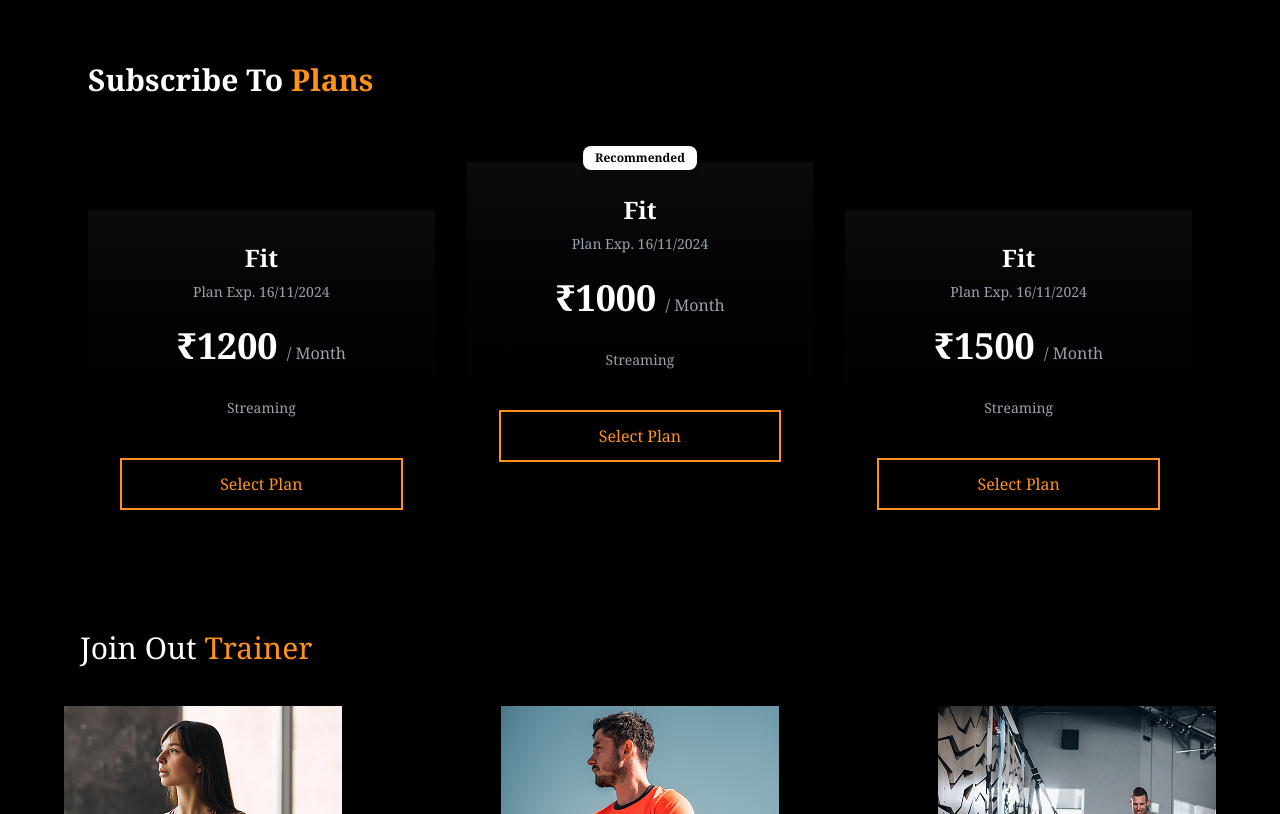
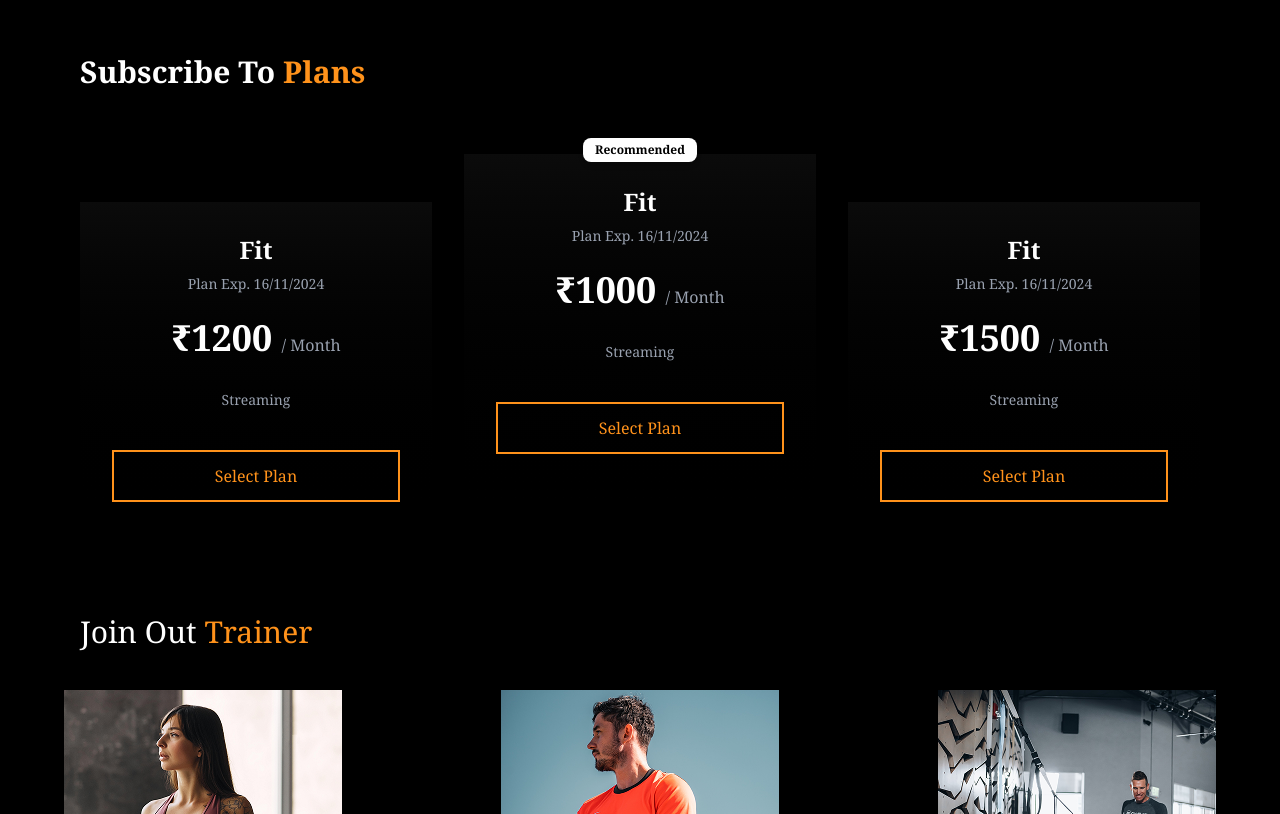
Before and after one commit to ShiktoBakshi/Body_shape, a plain HTML site: page index.html in a window 1280 px wide. Shown: the part 2957-3771 px from the top of the page. Drawn offline with nearby package versions, Linux system fonts and the light colour scheme.

Commit message:
problem_fixed

```diff
--- a/index.html
+++ b/index.html
@@ -165,7 +165,7 @@
         <!-- fitness end -->
 
         <!-- Subscribe To Plans start -->
-        <section class=" px-20 text-white py-10 m-2">
+        <section class=" px-20 text-white py-10 ">
             <div class="max-w-7xl mx-auto">
                 <h2 class="text-3xl font-bold mb-16">
                     Subscribe To <span class="text-[#FF921B]">Plans</span>
@@ -226,7 +226,7 @@
         <!-- Subscribe To Plans end -->
 
         <!-- trainer start -->
-        <section class="w-11/11">
+        <section class="w-11/11 ">
             <h3 class="lg:text-3xl lg:pl-20 py-10 lg:text-left text-2xl md:text-3xl text-center">Join Out <span
                     class="text-[#FF921B] ">Trainer</span></h3>
             <div class="grid lg:grid-cols-3 md:grid-cols-2 grid-cols-1 gap-8 justify-items-center">
```
